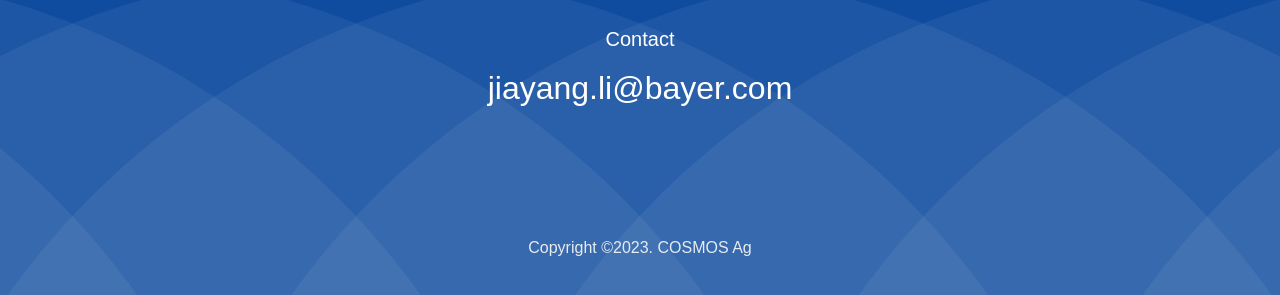
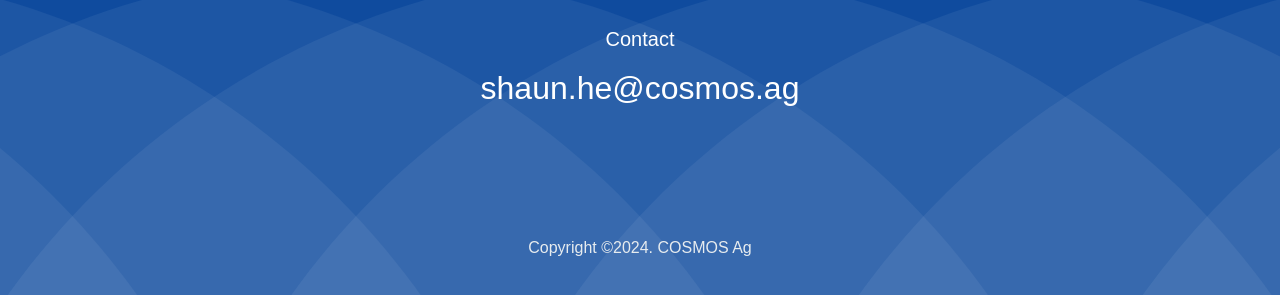
Before and after one commit to bayer-di/bayer-di.github.io, a plain HTML site: page index.html in a window 1280 px wide. Shown: the part 1917-2212 px from the top of the page. Drawn offline with nearby package versions, Linux system fonts and the light colour scheme; a web font is replaced by a local one.

Commit message:
Update index.html

```diff
--- a/index.html
+++ b/index.html
@@ -21,8 +21,8 @@
     <div class="pic"></div>
     <div class="footer">
       <div class="footer-contact">Contact</div>
-      <a class="footer-email" href="mailto:jiayang.li@bayer.com">jiayang.li@bayer.com</a>
-      <div class="footer-copyright">Copyright ©2023. COSMOS Ag</div>
+      <a class="footer-email" href="mailto:shaun.he@cosmos.ag">shaun.he@cosmos.ag</a>
+      <div class="footer-copyright">Copyright ©2024. COSMOS Ag</div>
     </div>
     <div class="submit-result" id="result"></div>
   </div>
```
